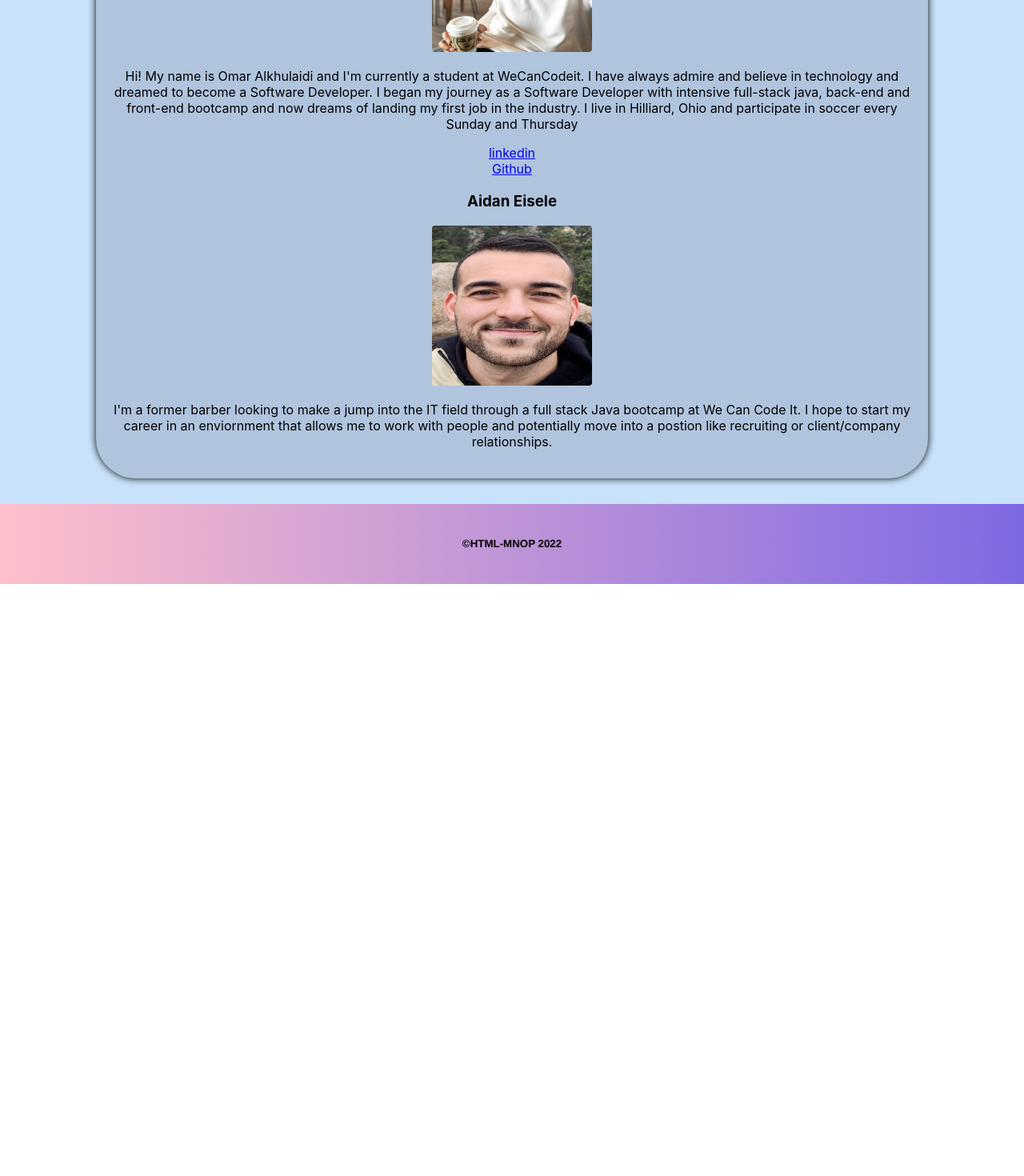
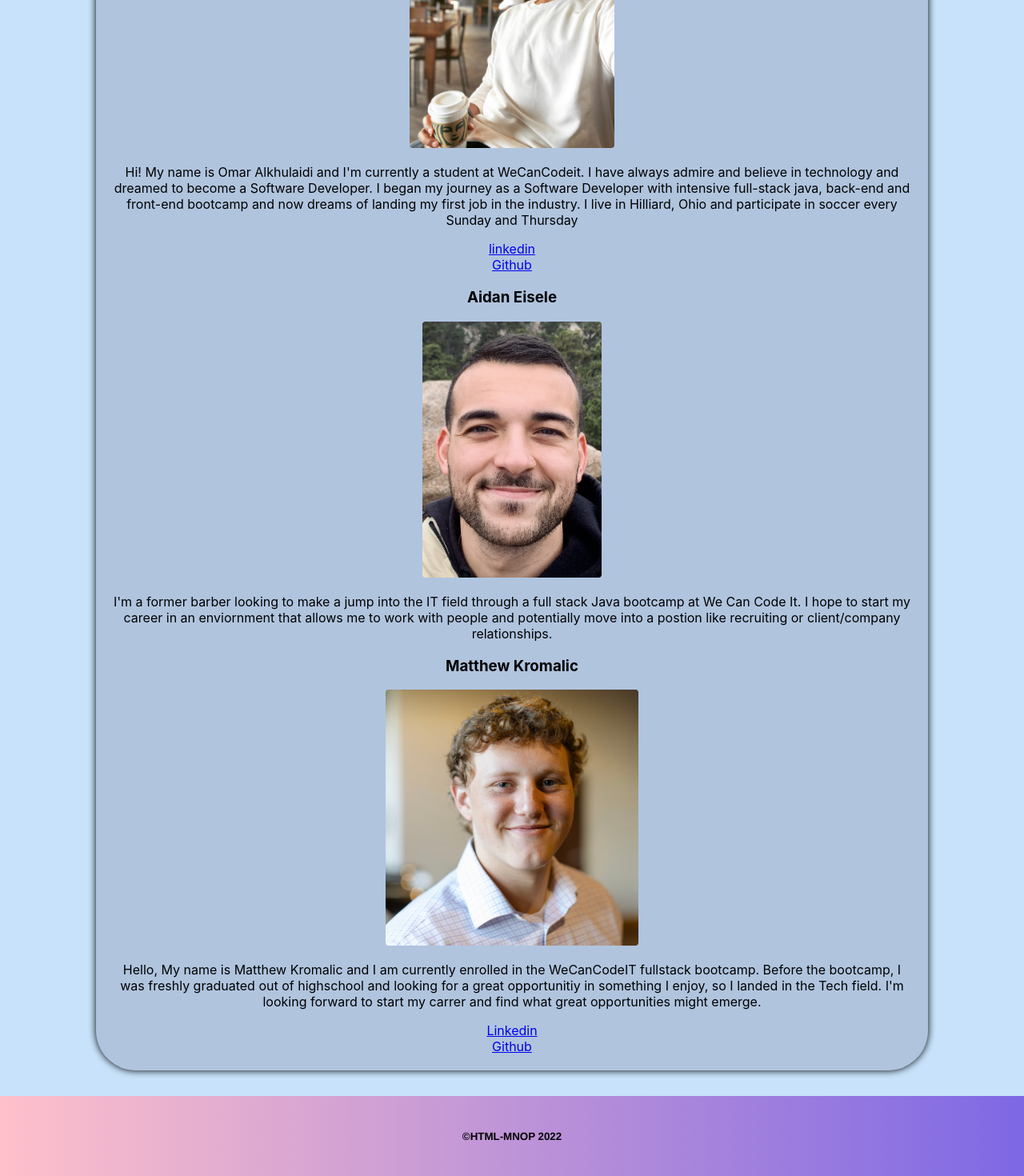
Before and after one commit to matthewkromalic/jac-spa-htmlmnop, a React (Create React App) app in the folder education-website/: page /us in a window 1280 px wide. Shown: the part 453-1923 px from the top of the page at 80% size. Before the commit the page ends 1183 px from the top, so only its background shows below. Built offline with nearby package versions, Linux system fonts and the light colour scheme.

Commit message:
bugs fixed and my about page

```diff
--- a/education-website/src/components/Header/Header.js
+++ b/education-website/src/components/Header/Header.js
@@ -16,8 +16,8 @@ useEffect(() => {
         <h1>JAC Enterprises</h1>
          <ul className="navLink">
             <NavLink className="b1" to = '/'>Home</NavLink>
-            <NavLink className="b2" to = '/contact'>Contact</NavLink>
-            <NavLink className="b3" to = '/us'>About Us</NavLink>
+            <NavLink className="b1" to = '/contact'>Contact</NavLink>
+            <NavLink className="b1" to = '/us'>About Us</NavLink>
 
             <input id = "menuBTN" type="image" src={menuBTN} onClick={() => handleClick()}/>
          {showCountries && <div>
--- a/education-website/src/components/Header/header.css
+++ b/education-website/src/components/Header/header.css
@@ -67,16 +67,6 @@ background-image: linear-gradient(to right, pink,yellow);
   }
 }
 @media (prefers-reduced-motion: no-preference) {
-  .b2 {
-    animation: App-logo-spin 1 1s linear;
-  }
-}
-@media (prefers-reduced-motion: no-preference) {
-  .b3 {
-    animation: App-logo-flip 1 1s linear;
-  }
-}
-@media (prefers-reduced-motion: no-preference) {
   #menuBTN {
     animation: App-logo-spin 1 1s linear;
   }
--- a/education-website/src/components/all-screens/AboutUs/AboutPage.js
+++ b/education-website/src/components/all-screens/AboutUs/AboutPage.js
@@ -2,6 +2,7 @@ import React from "react";
 import Aidan from "../images/Headshot 2.png"
 import Omar from "../images/Omar.JPG"
 import "./about.css"
+import Matthew from "../images/matthew.jpg"
 
 
 const AboutPage = () => {
@@ -10,14 +11,19 @@ const AboutPage = () => {
 
         <div className="about">
              <h1>About Us</h1>
-             <h3>Omar </h3>
+             <h3>Omar Alkhulaidi</h3>
              <img src={Omar}></img>
              <p>Hi! My name is Omar Alkhulaidi and I'm currently a student at WeCanCodeit. I have always admire and believe in technology and dreamed to become a Software Developer. I began my journey as a Software Developer with intensive full-stack java, back-end and front-end bootcamp and now dreams of landing my first job in the industry. I live in Hilliard, Ohio and participate in soccer every Sunday and Thursday</p>
-             <a id="Linkedin" href="http://linkedin.com/in/omar-alkhulaidi-76ab111aa">linkedin</a>
-             <a id="Github" href="http://github.com/don90omar">Github</a>
+             <a className="Linkedin" href="http://linkedin.com/in/omar-alkhulaidi-76ab111aa">linkedin</a>
+             <a className="Github" href="http://github.com/don90omar">Github</a>
             <h3>Aidan Eisele</h3>
              <img src={Aidan}></img>
              <p>I'm a former barber looking to make a jump into the IT field through a full stack Java bootcamp at We Can Code It. I hope to start my career in an enviornment that allows me to work with people and potentially move into a postion like recruiting or client/company relationships.</p>
+            <h3>Matthew Kromalic</h3>
+             <img src={Matthew}></img>
+             <p>Hello, My name is Matthew Kromalic and I am currently enrolled in the WeCanCodeIT fullstack bootcamp. Before the bootcamp, I was freshly graduated out of highschool and looking for a great opportunitiy in something I enjoy, so I landed in the Tech field. I'm looking forward to start my carrer and find what great opportunities might emerge.</p>
+            <a className="Linkedin" href="https://www.linkedin.com/in/matthew-kromalic/">Linkedin</a>
+            <a className="Github" href="https://github.com/matthewkromalic">Github</a>
         </div>
         )
 }
--- a/education-website/src/components/all-screens/AboutUs/about.css
+++ b/education-website/src/components/all-screens/AboutUs/about.css
@@ -1,6 +1,6 @@
 .about img {
-    height: 200px;
-    width: 200px;
+    height: 20rem;
+    width: auto;
     border-radius: 4px;
 }
 .about h3{
```
Also changed, not shown: education-website/src/components/all-screens/images/matthew.jpg (added).
